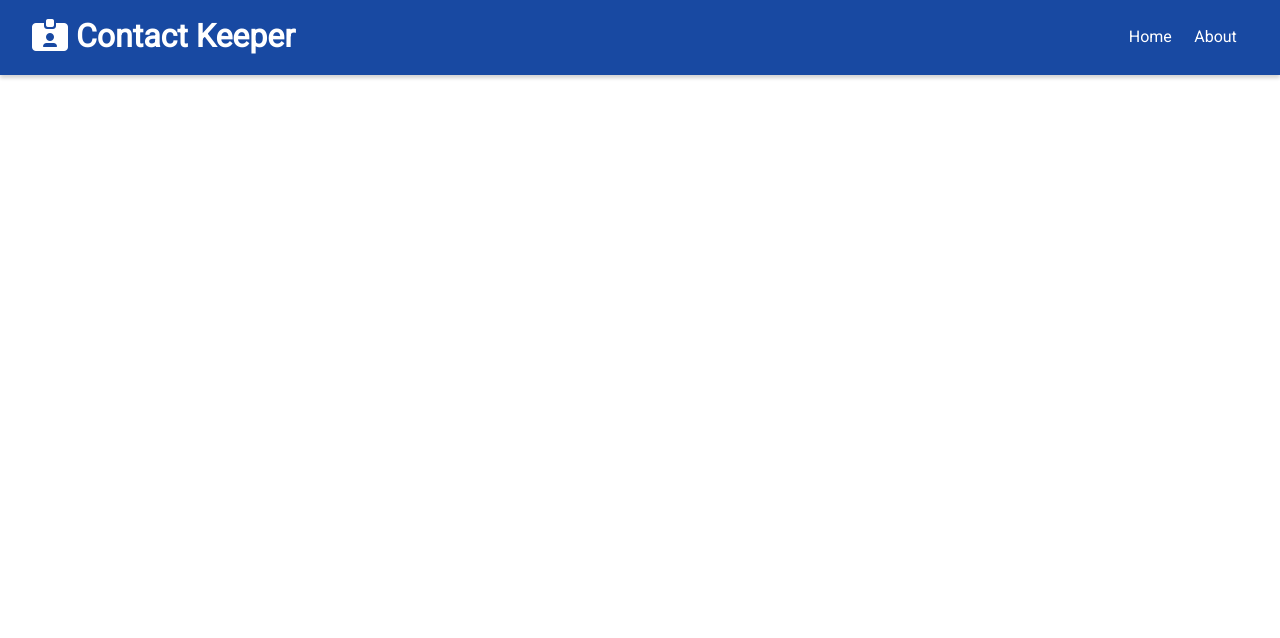
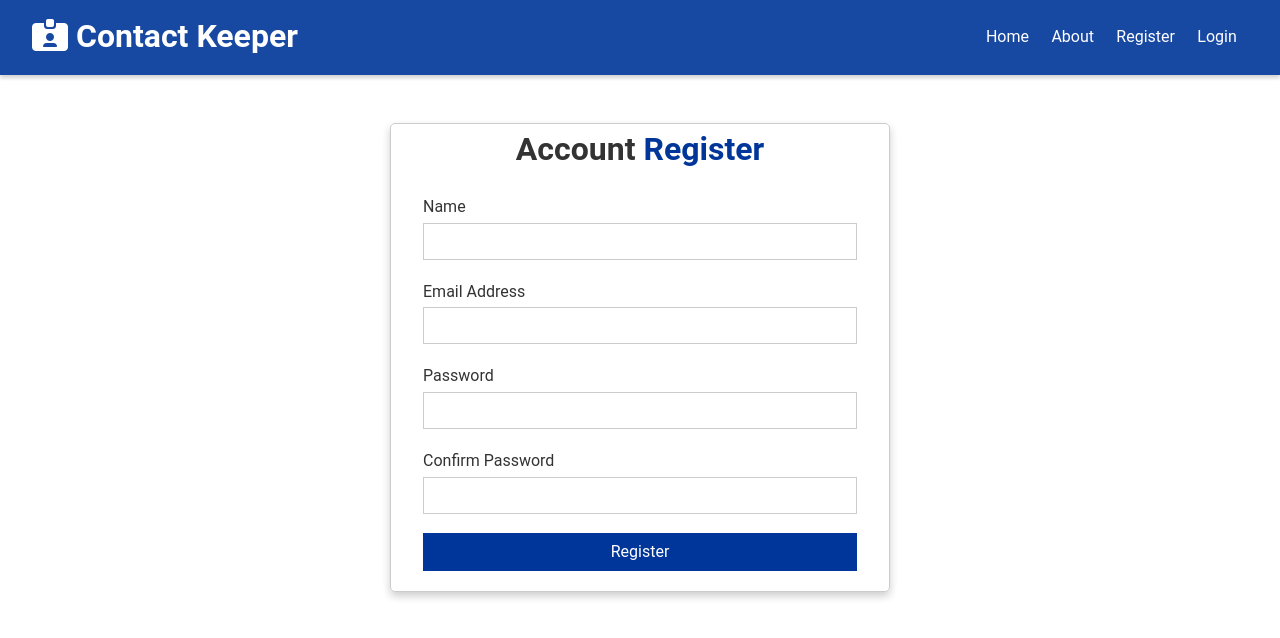
Before and after one commit to jjad14/contact-keeper, a React (Create React App) app in the folder client/: page /register in a window 1280 px wide. Shown: the top 638 px of the page. Built offline with nearby package versions, Linux system fonts and the light colour scheme.

Commit message:
Register & Login Forms

```diff
--- a/client/src/App.css
+++ b/client/src/App.css
@@ -1,4 +1,4 @@
-@import url('https://fonts.googleapis.com/css?family=Roboto');
+@import url('https://fonts.googleapis.com/css?family=Open+Sans');
 
 /* Global Styles */
 :root {
--- a/client/src/App.js
+++ b/client/src/App.js
@@ -5,6 +5,8 @@
 import Navbar from './components/layout/Navbar';
 import Home from './components/pages/Home';
 import About from './components/pages/About';
+import Register from './components/auth/Register';
+import Login from './components/auth/Login';
 
 import ContactState from './context/contact/ContactState';
 import AuthState from './context/auth/AuthState';
@@ -20,6 +22,8 @@
               <Switch>
                 <Route exact path='/' component={Home}/>
                 <Route exact path='/about' component={About}/>
+                <Route exact path='/register' component={Register}/>
+                <Route exact path='/login' component={Login}/>
               </Switch>
             </div>
           </Fragment>
--- /dev/null
+++ b/client/src/components/auth/Login.js
@@ -0,0 +1,55 @@
+import React, { useState } from 'react';
+
+const Login = () => {
+    const [user, setUser] = useState({
+        email: '',
+        password: '',
+    });
+
+    const { email, password } = user;
+
+    const onChangeHandler = (e) => {
+        setUser({...user, [e.target.name]: e.target.value});
+    };
+
+    const onSubmitHandler = (e) => {
+        e.preventDefault();
+
+        console.log('Login Submitted');
+    };
+
+    return (
+        <div className='form-container'>
+            <h1>
+                Account <span className="text-primary">Login</span>
+            </h1>
+            <form onSubmit={onSubmitHandler}>
+                <div className="form-group">
+                    <label
+                        htmlFor="email">
+                            Email Address
+                    </label>
+                    <input
+                        type="email"
+                        name="email"
+                        value={email}
+                        onChange={onChangeHandler}/>
+                </div>
+                <div className="form-group">
+                    <label htmlFor="password">Password</label>
+                    <input
+                        type="password"
+                        name="password"
+                        value={password}
+                        onChange={onChangeHandler}/>
+                </div>
+                <input
+                    type="submit"
+                    value="Login"
+                    className="btn btn-primary btn-block"/>
+            </form>
+        </div>
+    );
+};
+
+export default Login;
--- /dev/null
+++ b/client/src/components/auth/Register.js
@@ -0,0 +1,79 @@
+import React, { useState } from 'react';
+
+const Register = () => {
+    const [user, setUser] = useState({
+        name: '',
+        email: '',
+        password: '',
+        password2: ''
+    });
+
+    const { name, email, password, password2 } = user;
+
+    const onChangeHandler = (e) => {
+        setUser({...user, [e.target.name]: e.target.value});
+    };
+
+    const onSubmitHandler = (e) => {
+        e.preventDefault();
+
+        console.log('Register Submitted');
+    };
+
+    return (
+        <div className='form-container'>
+            <h1>
+                Account <span className="text-primary">Register</span>
+            </h1>
+            <form onSubmit={onSubmitHandler}>
+                <div className="form-group">
+                    <label
+                        htmlFor="name">
+                            Name
+                    </label>
+                    <input
+                        type="text"
+                        name="name"
+                        value={name}
+                        onChange={onChangeHandler}/>
+                </div>
+                <div className="form-group">
+                    <label
+                        htmlFor="email">
+                            Email Address
+                    </label>
+                    <input
+                        type="email"
+                        name="email"
+                        value={email}
+                        onChange={onChangeHandler}/>
+                </div>
+                <div className="form-group">
+                    <label htmlFor="password">Password</label>
+                    <input
+                        type="password"
+                        name="password"
+                        value={password}
+                        onChange={onChangeHandler}/>
+                </div>
+                <div className="form-group">
+                    <label
+                        htmlFor="password2">
+                            Confirm Password
+                    </label>
+                    <input
+                        type="password"
+                        name="password2"
+                        value={password2}
+                        onChange={onChangeHandler}/>
+                </div>
+                <input
+                    type="submit"
+                    value="Register"
+                    className="btn btn-primary btn-block"/>
+            </form>
+        </div>
+    );
+};
+
+export default Register;
--- a/client/src/components/layout/Navbar.js
+++ b/client/src/components/layout/Navbar.js
@@ -15,6 +15,12 @@
                 <li>
                     <Link to="/about">About</Link>
                 </li>
+                <li>
+                    <Link to="/register">Register</Link>
+                </li>
+                <li>
+                    <Link to="/login">Login</Link>
+                </li>
             </ul>
         </div>
     );
```
